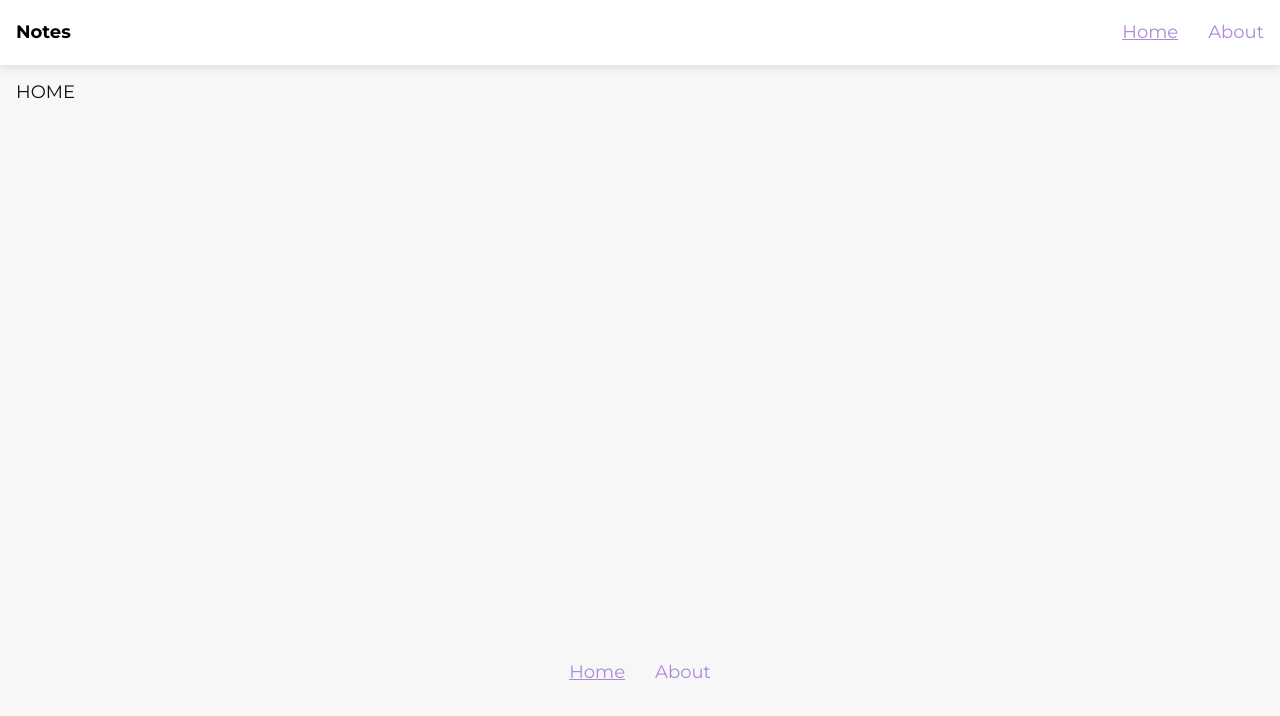
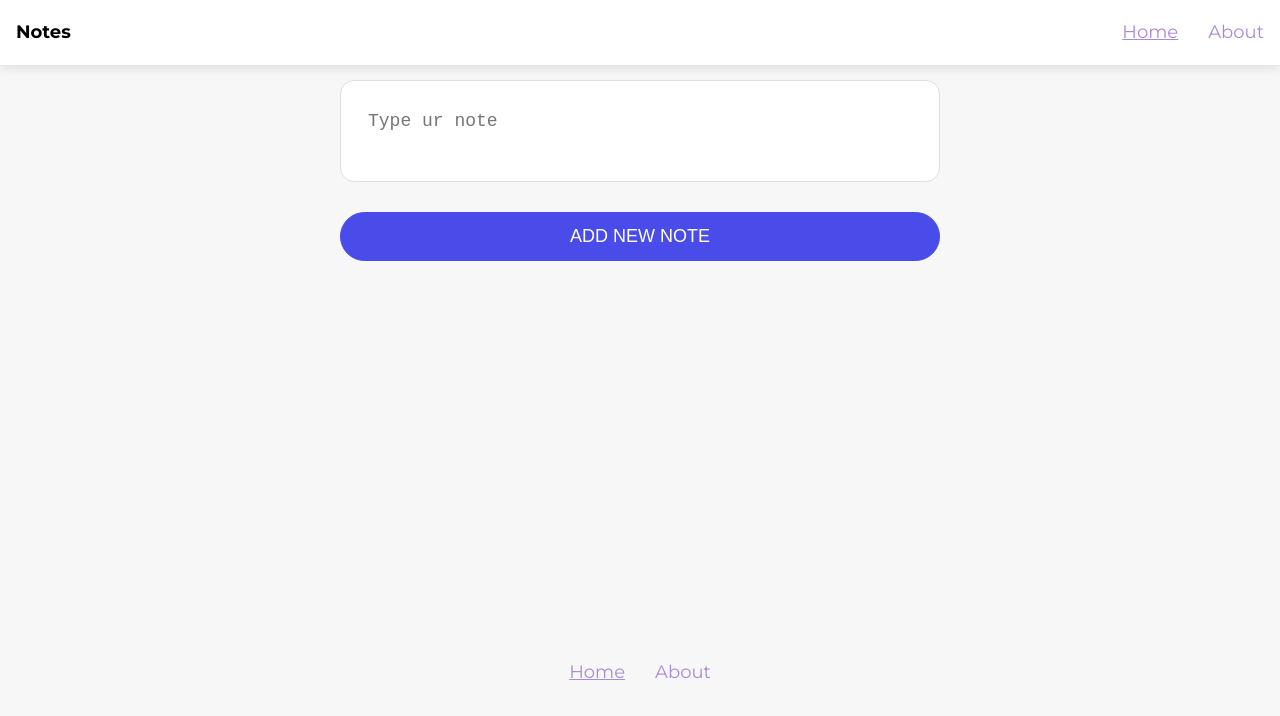
Before and after one commit to gurym9so/vue-3-notes, a Vue app: page / in a window 1280 px wide. Shown: the top 716 px of the page. Built offline with nearby package versions, Linux system fonts and the light colour scheme.

Commit message:
create form component and redact about page

```diff
--- /dev/null
+++ b/src/components/Notes/Form.vue
@@ -0,0 +1,38 @@
+<template>
+  <div class="note-form__wrapper">
+    <form class="note-form" @submit.prevent="onSubmit">
+      <textarea required v-model="value" placeholder="Type ur note" />
+      <button class="btn btnPrimary" type="submit">Add new note</button>
+    </form>
+  </div>
+</template>
+
+<script>
+export default {
+  data() {
+    return {
+      value: "",
+    };
+  },
+  methods: {
+    onSubmit() {
+      this.$emit("onSubmit", this.value);
+      this.value = "";
+    },
+  },
+};
+</script>
+
+<style lang="scss">
+.note-form__wrapper {
+  display: flex;
+  flex-direction: column;
+  align-items: center;
+}
+.note-form {
+  display: flex;
+  flex-direction: column;
+  max-width: 600px;
+  width: 100%;
+}
+</style>
--- a/src/pages/about.vue
+++ b/src/pages/about.vue
@@ -10,5 +10,11 @@
       <li>Хеши и моды для роутера</li>
       <li>Настройка общего конфига</li>
     </ul>
+    <h1>И мелочи:</h1>
+    <ul>
+      <li>Полное настройка для переиспользования шаблона</li>
+      <li>Универсальный компонент списка и форм</li>
+      <li>Универсальный компонент Тегов для будущих проектов</li>
+    </ul>
   </div>
 </template>
--- a/src/pages/home.vue
+++ b/src/pages/home.vue
@@ -1,3 +1,15 @@
 <template>
-  <p>HOME</p>
+  <Form @onSubmit="handleSubmit" />
 </template>
+
+<script>
+import Form from "@/components/Notes/Form.vue";
+export default {
+  components: { Form },
+  methods: {
+    handleSubmit(note) {
+      console.log(note);
+    },
+  },
+};
+</script>
```
